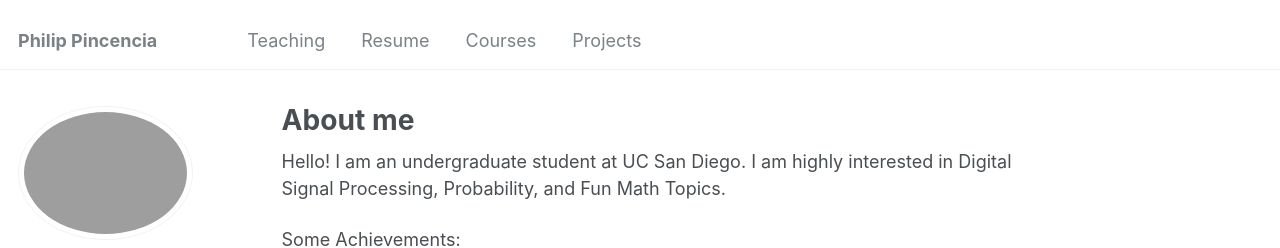
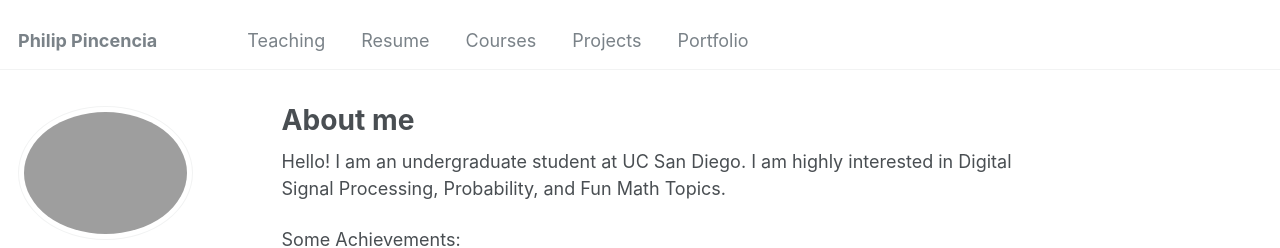
Before and after one commit to 1618lip/1618lip.github.io, a Jekyll site: the page built from _pages/about.md, in a window 1280 px wide. Shown: the top 248 px of the page. Built offline with Jekyll 4.4.1, drawn with Linux system fonts in a browser that asks for light colours.

Commit message:
Update navigation.yml

```diff
--- a/_data/navigation.yml
+++ b/_data/navigation.yml
@@ -11,4 +11,6 @@ main:
     url: /courses/
 
   - title: "Projects"
+    url: /projects/
+  - title: "Portfolio"
     url: /portfolio/
```
